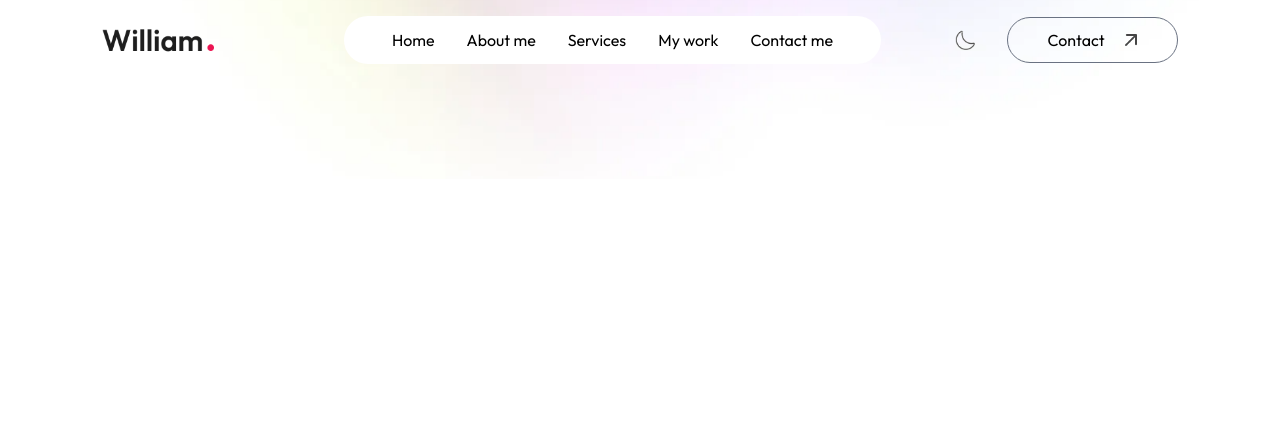
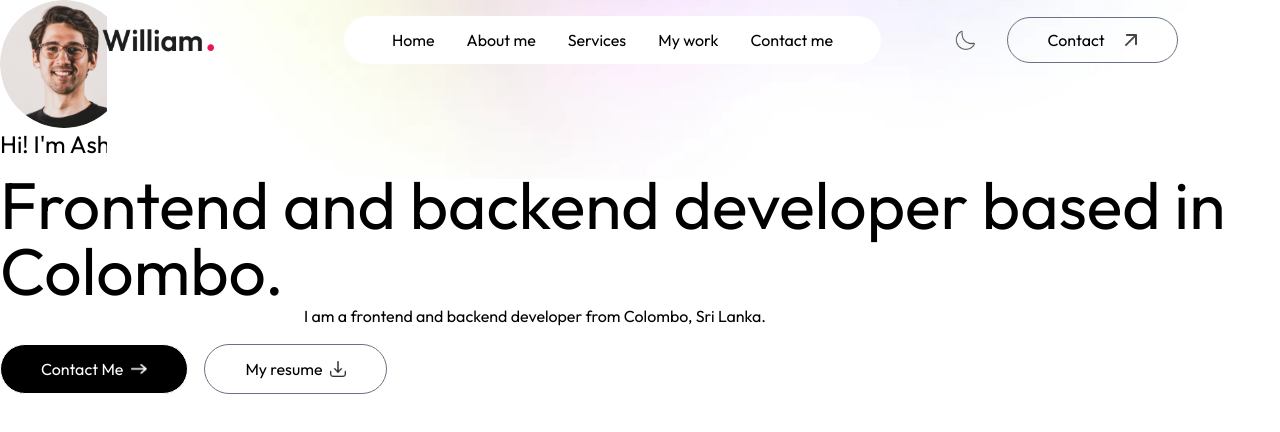
Before and after one commit to Ashan37/AshanPortfolio, a Next.js app: page / in a window 1280 px wide. Shown: the top 432 px of the page. Built offline with nearby package versions, Linux system fonts and the light colour scheme.

Commit message:
created Header part in my portfolio

```diff
--- /dev/null
+++ b/app/components/Header.jsx
@@ -0,0 +1,42 @@
+import React from "react";
+import Image from "next/image";
+import { assets } from "../assets/assets";
+
+const Header = () => {
+  return (
+    <div>
+      <div>
+        <Image src={assets.profile_img} alt="" className="w-32 rounded-full" />
+      </div>
+      <h3 className="flex items-end gap-2 mb-3 text-xl md:text-2xl font-Ovo">
+        Hi! I'm Ashan Ekanayake{" "}
+        <Image src={assets.hand_icon} alt="" className="w-6" />
+      </h3>
+      <h1 className="text-3xl sm:text-6xl lg:text-[66px] font-Ovo">
+        Frontend and backend developer based in Colombo.
+      </h1>
+      <p className="max-w-2xl mx-auto font-Ovo">
+        I am a frontend and backend developer from Colombo, Sri Lanka.
+      </p>
+
+      <div className="flex flex-col items-center gap-4 mt-4 sm:flex-row">
+        <a
+          href="#contact"
+          className="flex items-center gap-2 px-10 py-3 text-white bg-black border border-white rounded-full"
+        >
+          Contact Me
+          <Image src={assets.right_arrow_white} alt="" className="w-4" />
+        </a>
+        <a
+          href="/sample-resume.pdf"
+          download
+          className="flex items-center gap-2 px-10 py-3 border border-gray-500 rounded-full"
+        >
+          My resume <Image src={assets.download_icon} alt="" className="w-4" />
+        </a>
+      </div>
+    </div>
+  );
+};
+
+export default Header;
--- a/app/page.js
+++ b/app/page.js
@@ -1,9 +1,11 @@
 import Navbar from "./components/Navbar";
+import Header from "./components/Header";
 
 export default function Home() {
   return (
     <>
     <Navbar/>
+    <Header/>
     </>
   );
 }
```
